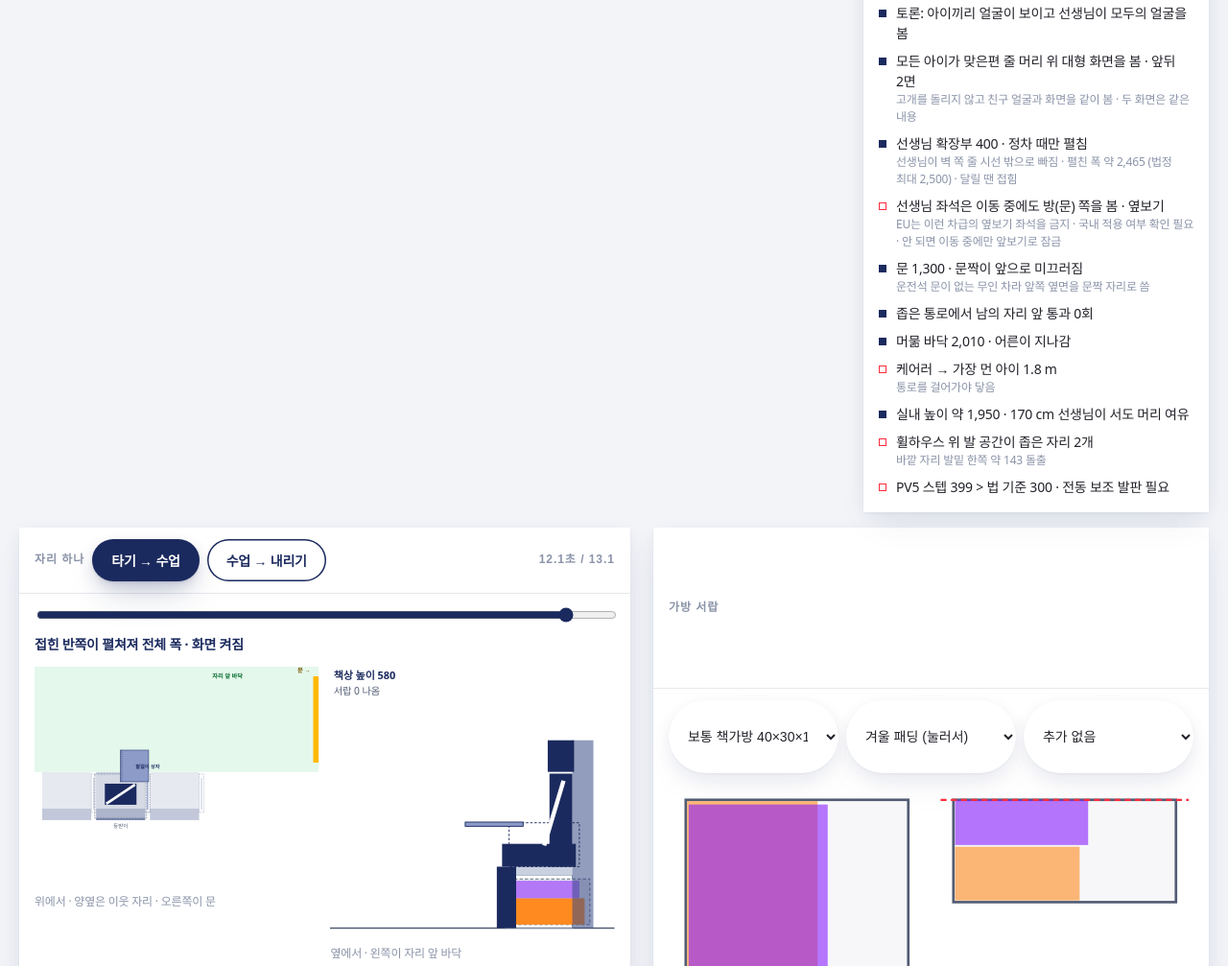
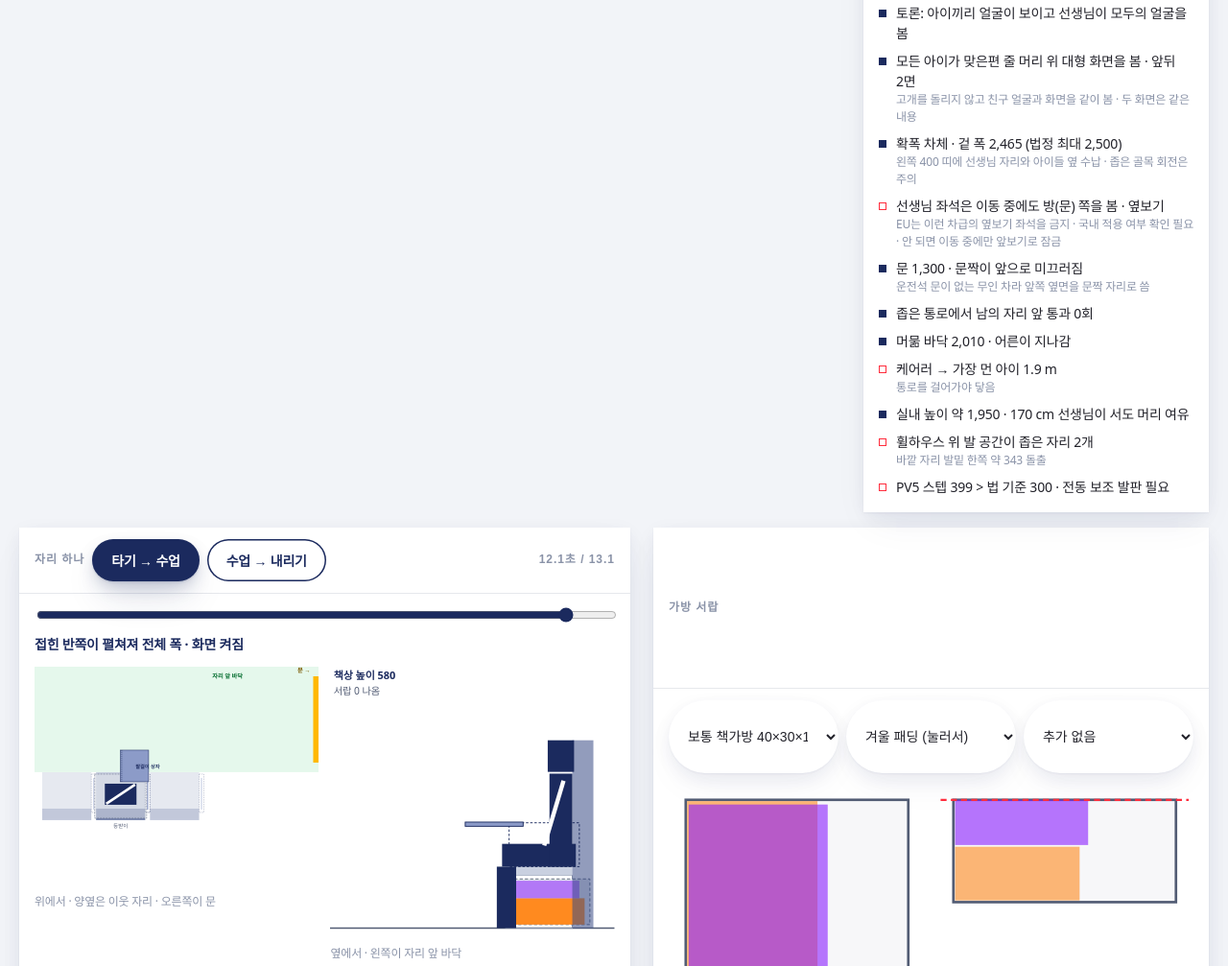
Before and after one commit to IlYeoLee/afterspace-pbv-room, a plain HTML site: page index.html in a window 1280 px wide. Shown: the part 1627-2634 px from the top of the page at 96% size. Drawn offline with Linux system fonts and the light colour scheme; a web font is replaced by a local one.

Commit message:
확폭 전용 차체(양쪽 200씩, 겉 폭 2,465): 실내 왼쪽 400 띠에 선생님 자리와 아이들 옆 수납, 기본 차체로
Co-Authored-By: Claude Opus 5 <noreply@anthropic.com>
Claude-Session: https://claude.ai/code/session_01DyT6Lpj6HBqJqnGzon5s9J

```diff
--- a/index.html
+++ b/index.html
@@ -288,8 +288,8 @@ ol.steps li.on{color:var(--navy);font-weight:800}
       <li>문 맞은편 벽 가운데 회전 좌석. 멈춰 있을 때(탑승 · 머묾)는 늘 방 쪽을 보고 여섯 명이 모두 시야 안</li>
       <li>달리는 동안에도 방(문) 쪽을 봐서 여섯 명이 늘 시야 안. 옆보기 좌석 규정은 확인이 필요하고, 안 되면 이동 중에만 앞보기로 잠금</li>
       <li>선생님도 아이와 같은 접이 스마트 책상(650 × 330)을 무릎 위로 펴서, 문 쪽을 본 채로 앞뒤 대형 화면 2개와 아이 6명 화면을 조종</li>
-      <li>정차하면 선생님 쪽 옆벽 1.3 m가 밖으로 400 밀려 나오는 확장부(슬라이드아웃). 선생님 좌석이 그 안으로 들어가 벽 쪽 줄 아이 시선에서 빠짐</li>
-      <li>확장부 안 선생님 좌석 양옆 = 실습 도구 수납 (400 × 400, 높이 1,000). 달릴 땐 접혀 원래 폭</li>
+      <li>차체를 양쪽 200씩 넓힌 확폭 전용 차체(겉 폭 약 2,465, 법정 최대 2,500). 실내 왼쪽 400 띠를 따로 둠</li>
+      <li>그 띠 가운데에 선생님 좌석 → 아이들 줄 밖이라 시선을 가리지 않음. 띠 나머지는 아이들 옆 수납(줄 옆 높이 1,100, 선생님 양옆 높이 750)</li>
       <li>좌석과 책상을 한 덩어리로 옆벽 가운데에 모아 양쪽 끝자리 아이와 약 450씩 띄움</li>
       <li>문 쪽을 막지 않음</li>
       <li>Care Yard에서는 문 쪽이 늘 안쪽 데크를 향하게 정차</li></ul></div>
@@ -331,6 +331,7 @@ const BODIES={
   pv5hr:{name:'PV5 롱·하이루프 · 무인',L:3740,W:1565,Wa:1330,H:1700,ext:[4890,1895],front:1000,arch:[2465,3225]},
   pv7:{name:'PV7 콘셉트 · 무인',L:4120,W:1735,Wa:1450,H:1650,ext:[5270,2065],front:1000,arch:[2890,3690]},
   pv7hr:{name:'PV7 하이루프 · 무인 (추정)',L:4120,W:1735,Wa:1450,H:1950,ext:[5270,2065],front:1000,arch:[2890,3690]},
+  pv7w:{name:'PV7 하이루프 · 확폭 전용 차체 (추정)',L:4120,W:2135,Wa:1450,H:1950,ext:[5270,2465],front:1000,arch:[2890,3690],side:400},
   pv7l:{name:'PV7 롱 휠베이스 · 무인 (추정)',L:4750,W:1735,Wa:1450,H:1650,ext:[5900,2065],front:1000,arch:[3520,4320]},
 };
 const LAYS={
@@ -387,9 +388,9 @@ function build(bodyId,lay,n,door){
     o.narrow=(x,y)=>x>W-260; o.swivel=false; o.rearDoor=false; o.screenAll=true; o.faces='none';
     o.archFeet=[r1,r2].filter(y=>y-300<B.arch[1]&&y>B.arch[0]).length*2;
   } else if(lay==='D'){
-    const FU=300,RU=350,sw=(W-(n+1)*P)/n,m0=FU+SD,m1=L-RU-SD,mc=(m0+m1)/2;
+    const SX=B.side||0,FU=300,RU=350,sw=(W-SX-(n+1)*P)/n,m0=FU+SD,m1=L-RU-SD,mc=(m0+m1)/2;
     o.seatW=sw; o.need=FU+SD*2+RU+Math.max(door+200,1000); o.fits=o.need<=L;
-    for(let i=0;i<n;i++){const x=P+i*(sw+P);
+    for(let i=0;i<n;i++){const x=SX+P+i*(sw+P);
       o.seats.push(seatD(x,FU,sw,'down',{x:x+sw/2,y:m0+250}));
       o.seats.push(seatD(x,m1,sw,'up',{x:x+sw/2,y:m1-250}));
       o.desks.push({x:x-P/2,y:FU+BK+280,w:sw+P,h:330},{x:x-P/2,y:L-RU-BK-610,w:sw+P,h:330});
@@ -400,10 +401,12 @@ function build(bodyId,lay,n,door){
     o.paths=o.seats.map(s=>[o.out,o.inn,s.stand]);
     o.care={x:0,y:mc-550,w:450,h:450,face:'r',stayFace:'r',fold:120,stand:{x:720,y:mc-325}};
     o.tdesk={x:400,y:mc-550+225-325,w:330,h:650};
-    o.bay={y:mc-650,h:1300,d:400};o.careBay={...o.care,x:-400,y:mc-225,stand:{x:300,y:mc}};o.tdeskBay={x:0,y:mc-325,w:330,h:650};
-    o.bayUtils=[{x:-400,y:mc-650,w:400,h:400,h3:1,t:''},{x:-400,y:mc+250,w:400,h:400,h3:1,t:''}];
+    if(SX){o.care={x:0,y:mc-225,w:450,h:450,face:'r',stayFace:'r',fold:120,stand:{x:SX+300,y:mc}};o.tdesk={x:400,y:mc-325,w:330,h:650};
+      o.utils.push({x:0,y:FU,w:SX,h:m0+230-FU,h3:1.1,t:''},{x:0,y:m1-230,w:SX,h:L-RU-m1+230,h3:1.1,t:''},{x:0,y:m0+330,w:SX,h:mc-285-m0-330,h3:.75,t:''},{x:0,y:mc+285,w:SX,h:m1-330-mc-285,h3:.75,t:''})}
+    else{o.bay={y:mc-650,h:1300,d:400};o.careBay={...o.care,x:-400,y:mc-225,stand:{x:300,y:mc}};o.tdeskBay={x:0,y:mc-325,w:330,h:650};
+    o.bayUtils=[{x:-400,y:mc-650,w:400,h:400,h3:1,t:''},{x:-400,y:mc+250,w:400,h:400,h3:1,t:''}]}
     o.utils.push({x:0,y:0,w:W,h:FU,t:'공용 수납 · 구급'},{x:0,y:L-RU,w:W,h:RU,t:'체험 장비 · 우비 (뒷문)'});
-    const sh9=Math.max(0,Math.min(B.H-50-1200,W*.92*9/16)),sw9=sh9*16/9;o.screens.push({x:(W-sw9)/2,y:0,w:sw9,h:sh9,band:1,t:'대형 화면 · 뒷줄이 봄'},{x:(W-sw9)/2,y:L,w:sw9,h:sh9,band:1,t:'대형 화면 · 앞줄이 봄'});
+    const sh9=Math.max(0,Math.min(B.H-50-1200,(W-SX)*.92*9/16)),sw9=sh9*16/9,sx9=SX+(W-SX-sw9)/2;o.screens.push({x:sx9,y:0,w:sw9,h:sh9,band:1,t:'대형 화면 · 뒷줄이 봄'},{x:sx9,y:L,w:sw9,h:sh9,band:1,t:'대형 화면 · 앞줄이 봄'});
     o.floor.push({x:0,y:m0,w:W,h:m1-m0}); o.floorStay.push({x:0,y:m0+230,w:W,h:m1-m0-460});
     o.clearBoard=Math.min(m1-m0,W-300); o.clearStay=m1-m0-460; o.floorTxt=`바닥 ${fmt(m1-m0)} × ${fmt(W)}`;
     o.narrow=(x,y)=>x>W-260; o.swivel=false; o.rearDoor=false; o.screenAll=true; o.screenBand=true; o.faces='all';
@@ -559,6 +562,7 @@ function checks(o){
   o.rearDoor?add('fail','뒷문 탑승 · 전진 도킹하면 차량 동선 쪽으로 열림','Care Yard 원칙 PEOPLE INSIDE / VEHICLES OUTSIDE와 충돌'):add('ok','옆문이 아이 쪽 데크로 열림');
   o.faces==='all'?add('ok','토론: 아이끼리 얼굴이 보이고 선생님이 모두의 얼굴을 봄'):o.faces==='some'?add('warn','토론: 머묾 때 회전해야 얼굴이 보임'):add('fail','토론: 앞사람 뒤통수만 보임','교실·자습실 구조');
   o.screenAll?add('ok',o.screenBand?'모든 아이가 맞은편 줄 머리 위 대형 화면을 봄 · 앞뒤 2면':'모든 아이가 앞 대형 화면을 봄',o.screenBand?'고개를 돌리지 않고 친구 얼굴과 화면을 같이 봄 · 두 화면은 같은 내용':''):add('fail','앞줄이 대형 화면을 등짐','공용 화면을 앞뒤 2면으로 나눠야 함 · 한 화면 수업 불가');
+  if(B.side&&o.lay==='D')add('ok',`확폭 차체 · 겉 폭 ${fmt(B.ext[1])} (법정 최대 2,500)`,'왼쪽 400 띠에 선생님 자리와 아이들 옆 수납 · 좁은 골목 회전은 주의');
   if(o.bay)add('ok','선생님 확장부 400 · 정차 때만 펼침','선생님이 벽 쪽 줄 시선 밖으로 빠짐 · 펼친 폭 약 '+fmt(B.ext[1]+o.bay.d)+' (법정 최대 2,500) · 달릴 땐 접힘');
   if(o.care&&(o.care.face==='r'||o.care.face==='l'))add('warn','선생님 좌석은 이동 중에도 방(문) 쪽을 봄 · 옆보기','EU는 이런 차급의 옆보기 좌석을 금지 · 국내 적용 여부 확인 필요 · 안 되면 이동 중에만 앞보기로 잠금');
   if(o.tools)add('ok',`실습 도구장 높이 ${o.tools} · 아이 앉은 눈높이 약 970보다 낮아 시선 안 가림`,'선생님은 무릎 위 접이 책상(650 × 330)으로 앞뒤 화면 2개 제어');
@@ -576,7 +580,7 @@ function checks(o){
 </script>
 <script>
 const $=id=>document.getElementById(id);
-const st={body:'pv7hr',lay:'D',n:3,mode:'board',door:1300};
+const st={body:'pv7w',lay:'D',n:3,mode:'board',door:1300};
 let anim=null;
 const cache={};
 function times(o,k){const key=[o.B.name,o.B.L,o.B.W,o.B.Wa,o.B.arch,o.lay,o.n,st.door].join();return cache[key]||(cache[key]={board:runSim(o,'board'),exit:runSim(o,'exit'),emer:runSim(o,'emer')})}
```
